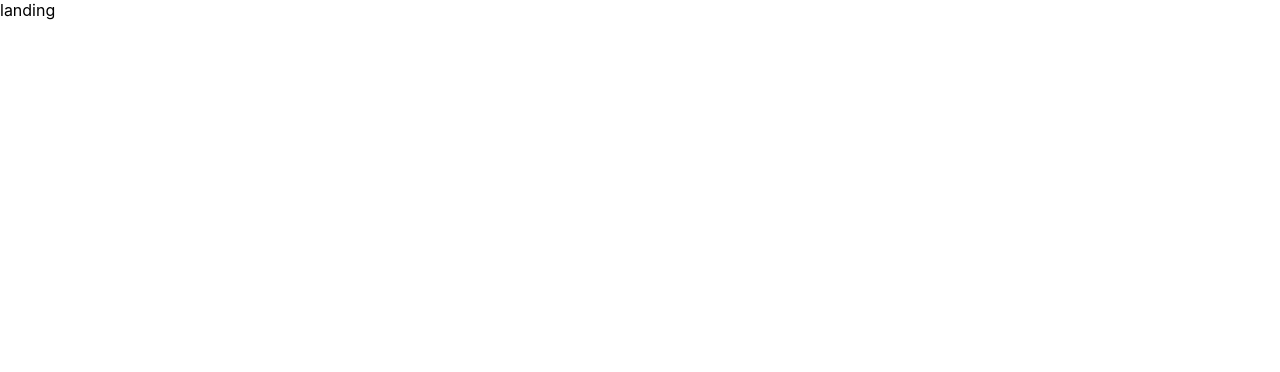
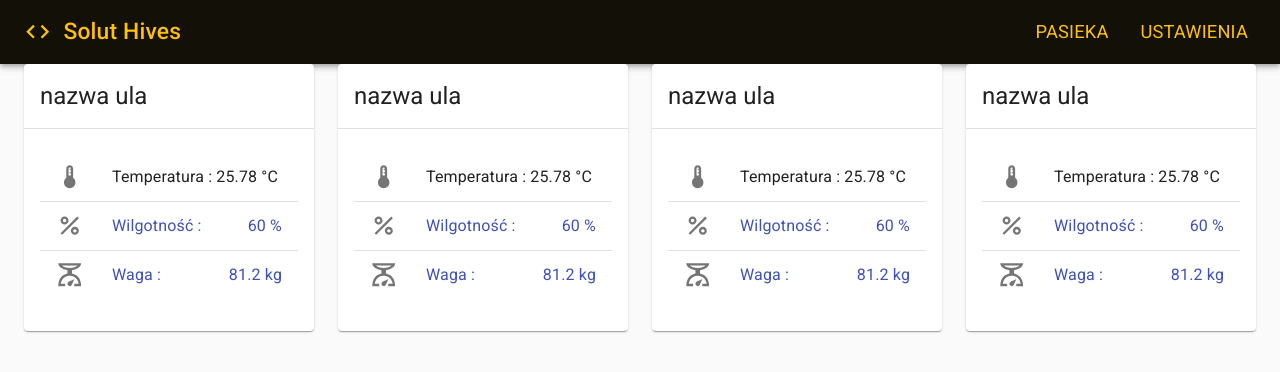
Before and after one commit to maz47zu/hivesApp, a React (Create React App) app: page / in a window 1280 px wide. Shown: the top 372 px of the page. Built offline with nearby package versions, Linux system fonts and the light colour scheme.

Commit message:
frontendTests

```diff
--- a/public/index.html
+++ b/public/index.html
@@ -10,6 +10,7 @@
       content="Web site created using create-react-app"
     />
     <link rel="apple-touch-icon" href="%PUBLIC_URL%/logo192.png" />
+    <link rel="stylesheet" href="https://fonts.googleapis.com/css?family=Roboto:300,400,500,700&display=swap"/>
     <!--
       manifest.json provides metadata used when your web app is installed on a
       user's mobile device or desktop. See https://developers.google.com/web/fundamentals/web-app-manifest/
--- a/src/App.js
+++ b/src/App.js
@@ -2,6 +2,9 @@ import './App.css';
 import { Routes, Route, BrowserRouter } from 'react-router-dom';
 import LandingPage from './routes/LandingPage';
 import SettingsPage from './routes/SettingsPage';
+import theme from './theme';
+import { ThemeProvider } from '@mui/material/styles';
+import Header from './components/Header';
 
 const routesPaths = {
   landing:'',
@@ -10,13 +13,15 @@ const routesPaths = {
 
 function App() {
   return (
+    <ThemeProvider theme={theme}>
       <BrowserRouter>
-      {/* here will go the navbar */}
+        <Header/>
         <Routes>
           <Route path={`/${routesPaths.landing}`} element={<LandingPage/>}/>
           <Route path={`/${routesPaths.settings}`} element={<SettingsPage/>}/>
         </Routes>
       </BrowserRouter>
+    </ThemeProvider>
   );
 }
 
--- /dev/null
+++ b/src/components/DrawerComponent.js
@@ -0,0 +1,116 @@
+import React, { useState } from "react";
+import {
+  Drawer,
+  IconButton,
+  List,
+  ListItem,
+  ListItemText,
+  makeStyles
+} from "@material-ui/core";
+import Divider from '@mui/material/Divider';
+import { Link } from "react-router-dom";
+import MenuOpenIcon from '@mui/icons-material/MenuOpen';
+import InfoIcon from '@mui/icons-material/Info';
+import ListItemIcon from '@mui/material/ListItemIcon';
+import CottageIcon from '@mui/icons-material/Cottage';
+import { yellow, orange } from '@mui/material/colors';
+
+const useStyles = makeStyles({
+  root: {
+    background: yellow[600],
+    border: 0,
+    borderRadius: 3,
+    //boxShadow: '0 3px 5px 2px rgba(255, 105, 135, .3)',
+    color: 'grey',
+    height: 48,
+    padding: '0 30px',
+  },
+  icon:{
+    color: 'black'
+  },
+  link:{
+      textDecoration:"none",
+      color: "blue",
+      fontSize: "20px",
+  },
+  paper: {
+      background: yellow[700],
+      width: '50%'
+  }
+});
+
+export default function DrawerComponent() {
+  const [openDrawer, setOpenDrawer] = useState(false);
+  const classes = useStyles();
+  return (
+    <div>
+        <Drawer
+              variant={'temporary'}
+              open={openDrawer}
+              onClose={() => setOpenDrawer(false)}
+              anchor={"right"}
+              classes={{ paper: classes.paper }}
+          >
+
+              <List disablePadding={false}>
+
+                  <Link to='/' style={{ textDecoration: 'none' }}>
+                      <ListItem onClick={() => setOpenDrawer(false)} button className={classes.root}>
+                          <ListItemIcon>
+                              <CottageIcon  className={classes.icon}/>
+                          </ListItemIcon>
+                          <ListItemText primary='Pasieka'/>
+
+                      </ListItem>
+                  </Link>
+                  <Divider/>
+                  <Link to='/settings' style={{ textDecoration: 'none' }}>
+                      <ListItem onClick={() => setOpenDrawer(false)} button className={classes.root}>
+                              <ListItemIcon>
+                                  <InfoIcon  className={classes.icon}/>
+                              </ListItemIcon>
+                              <ListItemText primary='Ustawienia'/>
+                      </ListItem>
+                  </Link>
+                  {/* <Divider />
+                  <Link to='/policy' style={{ textDecoration: 'none' }}>
+                      <ListItem onClick={() => setOpenDrawer(false)}>
+                          <ListItemButton className="button-sidebar">
+                              <ListItemIcon>
+                                  <PolicyIcon />
+                              </ListItemIcon>
+                              Policy
+                          </ListItemButton>
+                      </ListItem>
+                  </Link>
+                  <Divider />
+                  <Link to='/contact' style={{ textDecoration: 'none' }}>
+                      <ListItem onClick={() => setOpenDrawer(false)}>
+                          <ListItemButton className="button-sidebar">
+                              <ListItemIcon>
+                                  <ContactPageIcon/>
+                              </ListItemIcon>
+                              Contact
+                          </ListItemButton>
+                      </ListItem>
+                  </Link>
+                  <Divider />
+                  <Link to='/firstLesson' style={{ textDecoration: 'none' }}>
+                      <ListItem onClick={() => setOpenDrawer(false)}>
+                          <ListItemButton className="button-sidebar">
+                              <ListItemIcon>
+                                  <NightShelterIcon/>
+                              </ListItemIcon>
+                              Lesson1
+                          </ListItemButton>
+                      </ListItem>
+                  </Link> */}
+              </List>
+          </Drawer>
+
+          <IconButton  onClick={() => setOpenDrawer(!openDrawer)}>
+              <MenuOpenIcon color="primary"/>
+          </IconButton>
+    </div>
+  )
+}
--- a/src/components/Header.js
+++ b/src/components/Header.js
@@ -1,9 +1,42 @@
 import React from 'react'
+import { Link } from 'react-router-dom';
+import DrawerComponent from '../components/DrawerComponent';
+import { AppBar, Toolbar, IconButton, Typography, Stack, Button, CssBaseline, useMediaQuery, useTheme } from '@mui/material';
+import CodeTwoToneIcon from '@mui/icons-material/CodeTwoTone';
+//import {isMobile} from 'react-device-detect';
+import theme from '../theme';
+import { ThemeProvider } from '@mui/material/styles';
 
 export default function Header() {
+    const themeSize = useTheme();
+    const isMobile = useMediaQuery(themeSize.breakpoints.down("md"));
+
   return (
-    <div>
+    <AppBar position="static" style={{backgroundColor: '#121007'}}>
+        <CssBaseline />
+        <Toolbar>
+            <IconButton size='large' edge='start' color='primary' aria-label='logo'>
+                <CodeTwoToneIcon color = 'primary'/>
+            </IconButton>
+            <Typography variant='h6' component='div' sx={{ flexGrow: 1}} color='primary'>
+                  Solut Hives
+            </Typography>
+            {isMobile ? (
+                <ThemeProvider theme={theme}>
+                    <DrawerComponent/>
+                </ThemeProvider>
+            ) : (
+                <Stack direction='row' spacing={2}>
+                    <Link to='/' style={{ textDecoration: 'none' }}>
+                        <Button><Typography color='primary'>Pasieka</Typography></Button>
+                    </Link>
+                    <Link to='/settings' style={{ textDecoration: 'none' }}>
+                        <Button><Typography color='primary'>Ustawienia</Typography></Button>
+                    </Link>
 
-    </div>
+                </Stack>
+            )}
+        </Toolbar>
+    </AppBar>
   )
 }
--- /dev/null
+++ b/src/components/InfoCard.js
@@ -0,0 +1,85 @@
+import React from 'react'
+import { Card, CardHeader, CardContent, Typography, Divider, Icon, Box,Drawer,
+    IconButton,
+    List,
+    ListItem,
+    ListItemText,
+    ListItemIcon } from '@material-ui/core';
+import DeviceThermostatIcon from '@mui/icons-material/DeviceThermostat';
+import PercentOutlinedIcon from '@mui/icons-material/PercentOutlined';
+import ScaleOutlinedIcon from '@mui/icons-material/ScaleOutlined';
+
+
+const temp = '25.78';
+const humid = '60';
+const weight = '81.2';
+
+export default function InfoCard() {
+  return (
+    <Card outlined>
+      <CardHeader
+        title='nazwa ula'
+      />
+      <Divider/>
+      <CardContent>
+        <List disablePadding={false}>
+
+            <ListItem>
+                <ListItemIcon>
+                    <DeviceThermostatIcon/>
+                </ListItemIcon>
+                <ListItemText primary='Temperatura :'/>
+                <ListItemText primary={temp +' °C'}/>
+            </ListItem>
+            <Divider/>
+            <ListItem>
+                <ListItemIcon>
+                    <PercentOutlinedIcon/>
+                </ListItemIcon>
+                <ListItemText>
+                    <Typography variant = 'body1' color='primary'>Wilgotność :</Typography>
+                </ListItemText>
+                <ListItemText>
+                    <Typography variant = 'body1' color='primary' align='right'>{humid +' %'}</Typography>
+                </ListItemText>
+            </ListItem>
+            <Divider/>
+            <ListItem>
+                <ListItemIcon>
+                    <ScaleOutlinedIcon/>
+                </ListItemIcon>
+                <ListItemText>
+                    <Typography variant = 'body1' color='primary'>Waga :</Typography>
+                </ListItemText>
+                <ListItemText>
+                    <Typography variant = 'body1' color='primary' align='right'>{weight +' kg'}</Typography>
+                </ListItemText>
+            </ListItem>
+        </List>
+        {/* <Box>
+            <Icon fontSize='small'>
+                <DeviceThermostatIcon />
+                Temperatura : {temp}
+            </Icon>
+        </Box>
+        <Divider/>
+        <Box>
+            <Icon fontSize='small'>
+                <PercentOutlinedIcon />
+                Wilgotność :
+            </Icon>
+
+        </Box>
+        <Divider/>
+        <Box>
+            <Icon fontSize='small'>
+                <ScaleOutlinedIcon />
+                Waga :
+            </Icon>
+        </Box> */}
+      </CardContent>
+
+    </Card>
+
+  )
+}
--- a/src/routes/LandingPage.jsx
+++ b/src/routes/LandingPage.jsx
@@ -1,9 +1,31 @@
 import React from 'react'
+import { Grid, Paper, Container, Card } from '@material-ui/core'
+import InfoCard from '../components/InfoCard'
+
+const hiveProperties = {
+  name: 'Ul numer 36',
+  temperature: 'Temperatura',
+  humidity: 'Wilgotność',
+  weight: 'Waga'
+}
 
 export default function LandingPage() {
   return (
-    <div>
-      landing
-    </div>
+    <Container>
+      <Grid container spacing={3}>
+        <Grid item xs={12} sm={6} md={4} lg={3}>
+          <InfoCard props={hiveProperties}/>
+        </Grid>
+        <Grid item xs={12} sm={6} md={4} lg={3}>
+          <InfoCard/>
+        </Grid>
+        <Grid item xs={12} sm={6} md={4} lg={3}>
+          <InfoCard/>
+        </Grid>
+        <Grid item xs={12} sm={6} md={4} lg={3}>
+          <InfoCard/>
+        </Grid>
+      </Grid>
+    </Container>
   )
 }
--- a/src/routes/SettingsPage.jsx
+++ b/src/routes/SettingsPage.jsx
@@ -1,4 +1,4 @@
-import React, {useState, useEffect} from 'react'
+import React from 'react'
 
 export default function SettingsPage() {
   return (
--- a/src/theme.js
+++ b/src/theme.js
@@ -1,10 +1,10 @@
-import { createMuiTheme } from '@material-ui/core/styles';
+import { createTheme } from '@material-ui/core/styles';
 import { amber, orange } from '@mui/material/colors';
 
 const primaryColor = amber[500];
 const secondaryColor = orange[700];
 
-const theme = createMuiTheme({
+const theme = createTheme({
     palette: {
       primary: {
         main: primaryColor
```
Also changed, not shown: package.json (+8 -0 lines), 1 other file (tests, documents, lock files or other folders). Lines whose indentation alone changed are shown as unchanged.
